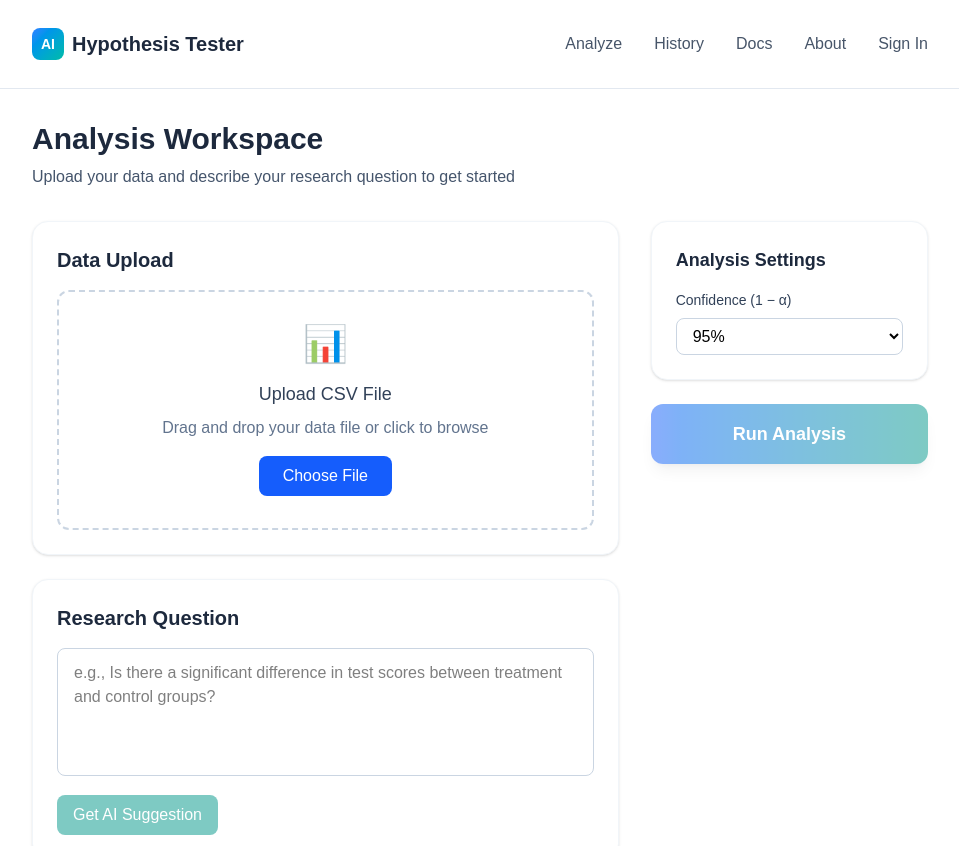
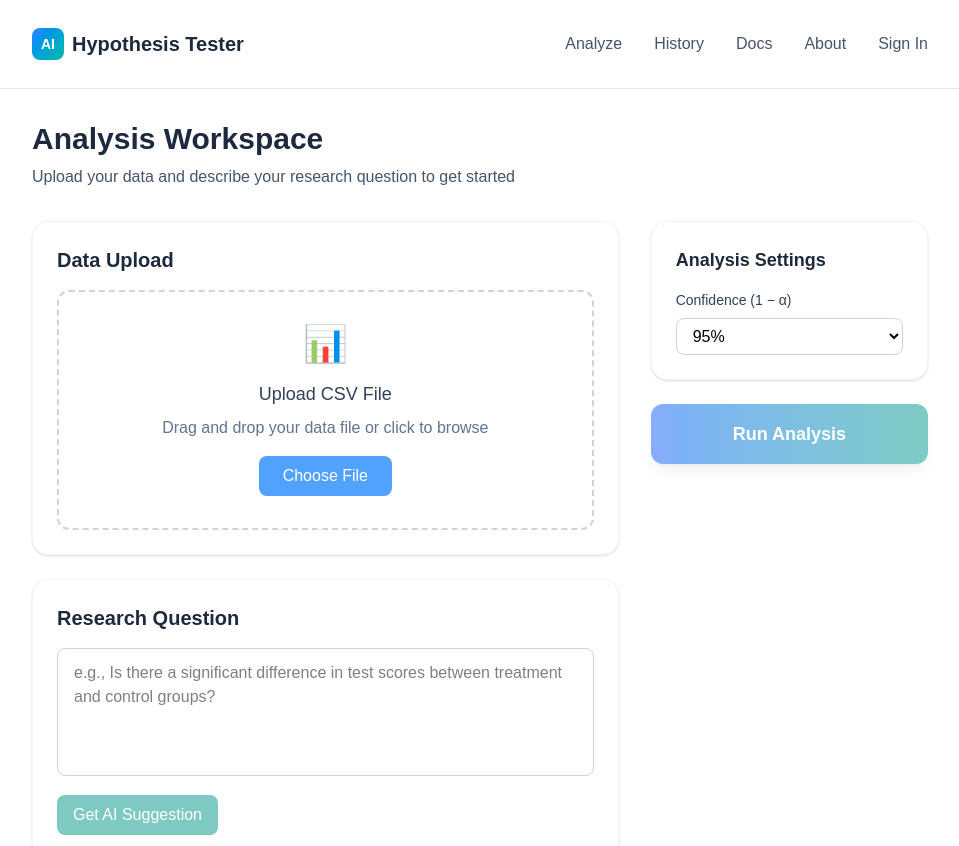
Before and after one commit to TunaSung/Hypothesis-Tester, a React (Vite) app in the folder client/: page /analyze in a window 1280 px wide. Shown: the top 846 px of the page, without its empty margins (160-1119 px from the left). Built offline with nearby package versions, Linux system fonts and the light colour scheme.

Commit message:
調整按鈕顏色

```diff
--- a/client/src/sections/2_Analyze/components/UploadCard.tsx
+++ b/client/src/sections/2_Analyze/components/UploadCard.tsx
@@ -37,7 +37,7 @@
         />
         <button
           onClick={onPick}
-          className="bg-blue-600 text-white px-6 py-2 rounded-lg hover:bg-blue-700 transition-colors disabled:opacity-50"
+          className="bg-blue-400 text-white px-6 py-2 rounded-lg hover:bg-blue-600 transition-colors disabled:opacity-50"
           disabled={isUploading}
         >
           {isUploading ? "Uploading..." : "Choose File"}
```
